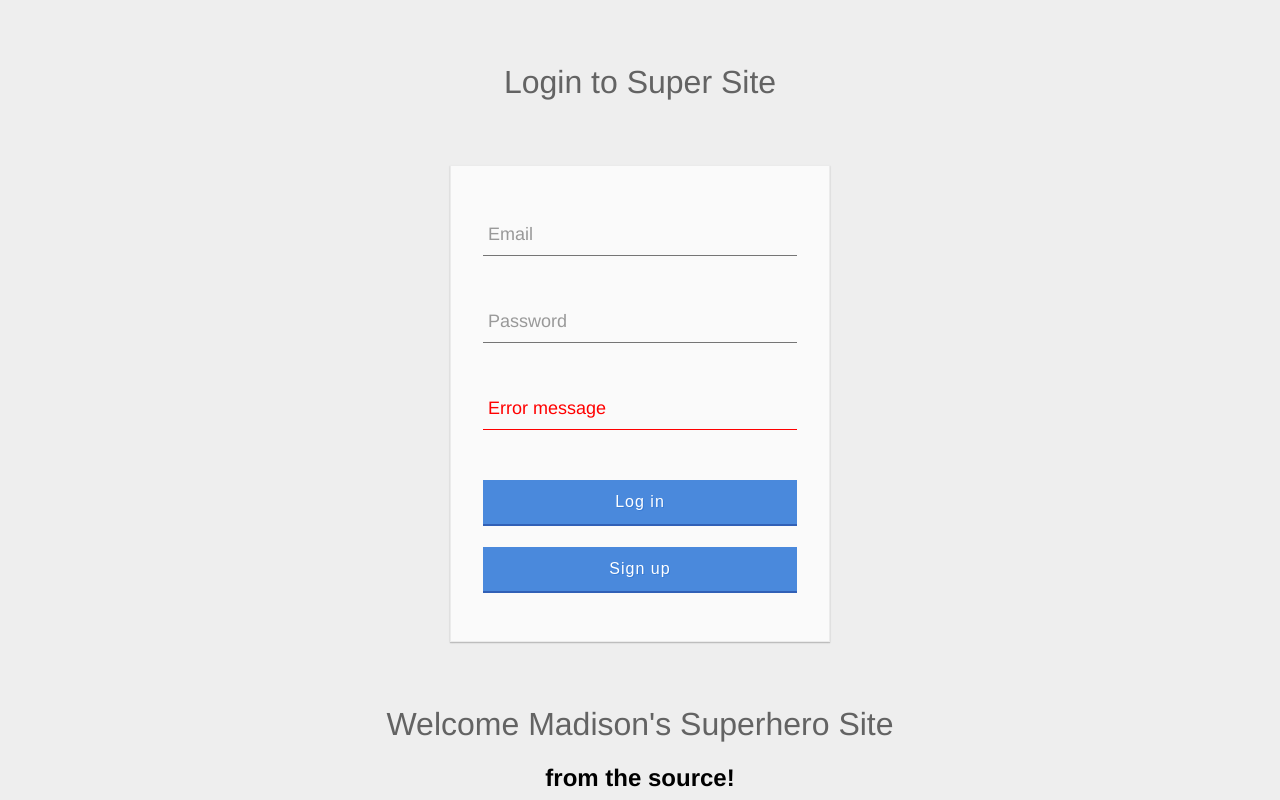
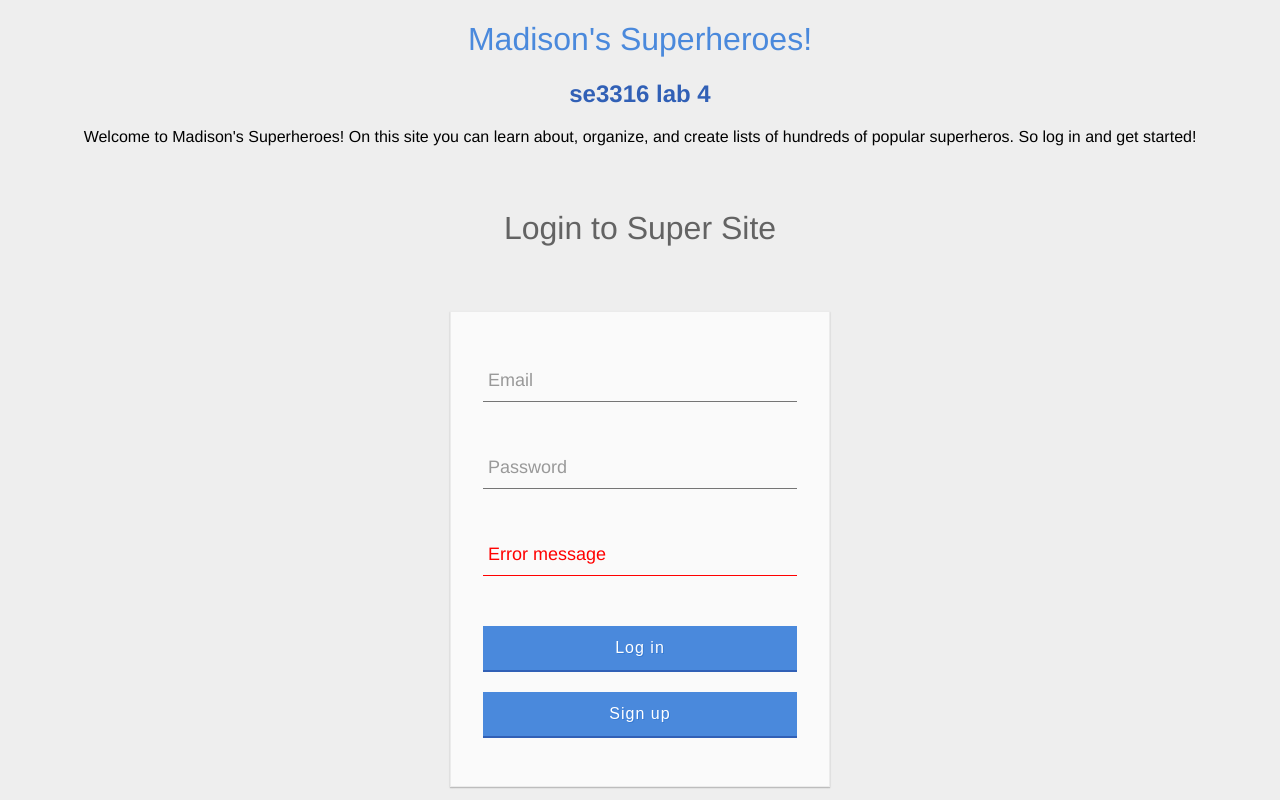
Before and after one commit to mjlo83/se3316-mlo83-lab4, a website: page src/index.html in a window 1280 px wide. Shown: the top 800 px of the page. Drawn offline with Linux system fonts and the light colour scheme.

Commit message:
with intro section

```diff
--- a/src/index.html
+++ b/src/index.html
@@ -10,6 +10,12 @@
 </head>
 
 <body>
+  <!--intro section-->
+  <div id="introduction">
+    <h1>Madison's Superheroes!</h1>
+    <h2>se3316 lab 4</h2>
+    <p>Welcome to Madison's Superheroes! On this site you can learn about, organize, and create lists of hundreds of popular superheros. So log in and get started!</p>
+  </div>
 
   <div id="login">
     <div class="header">
--- a/src/index.js
+++ b/src/index.js
@@ -12,7 +12,8 @@ import {
   newPassword,
   btnChangePassword,
   showPasswordChangeForm,
-  hidePasswordChangeForm
+  hidePasswordChangeForm,
+
 } from './ui'
 
 import { initializeApp } from 'firebase/app';
@@ -116,7 +117,6 @@ const monitorAuthState = async () => {
       console.log(user)
       showApp()
       showLoginState(user)
-
       hideLoginError()
       hideLinkError()
     }
--- a/src/styles.css
+++ b/src/styles.css
@@ -249,3 +249,22 @@ footer img {
 footer img:hover { opacity: .83; }
 
 footer img:focus , footer a:focus { outline: none; }
+
+
+/* Introduction Styles */
+#introduction h1 {
+	color: #4a89dc; /* Example color */
+	text-align: center;
+	/* ... other styles ... */
+  }
+
+  #introduction h2 {
+	color: #3160B6; /* Example color */
+	text-align: center;
+	/* ... other styles ... */
+  }
+
+  #introduction p {
+	text-align: center;
+	/* ... other styles ... */
+  }
```
Also changed, not shown: src/ui.js (+16 -4 lines), dist/index.html.
